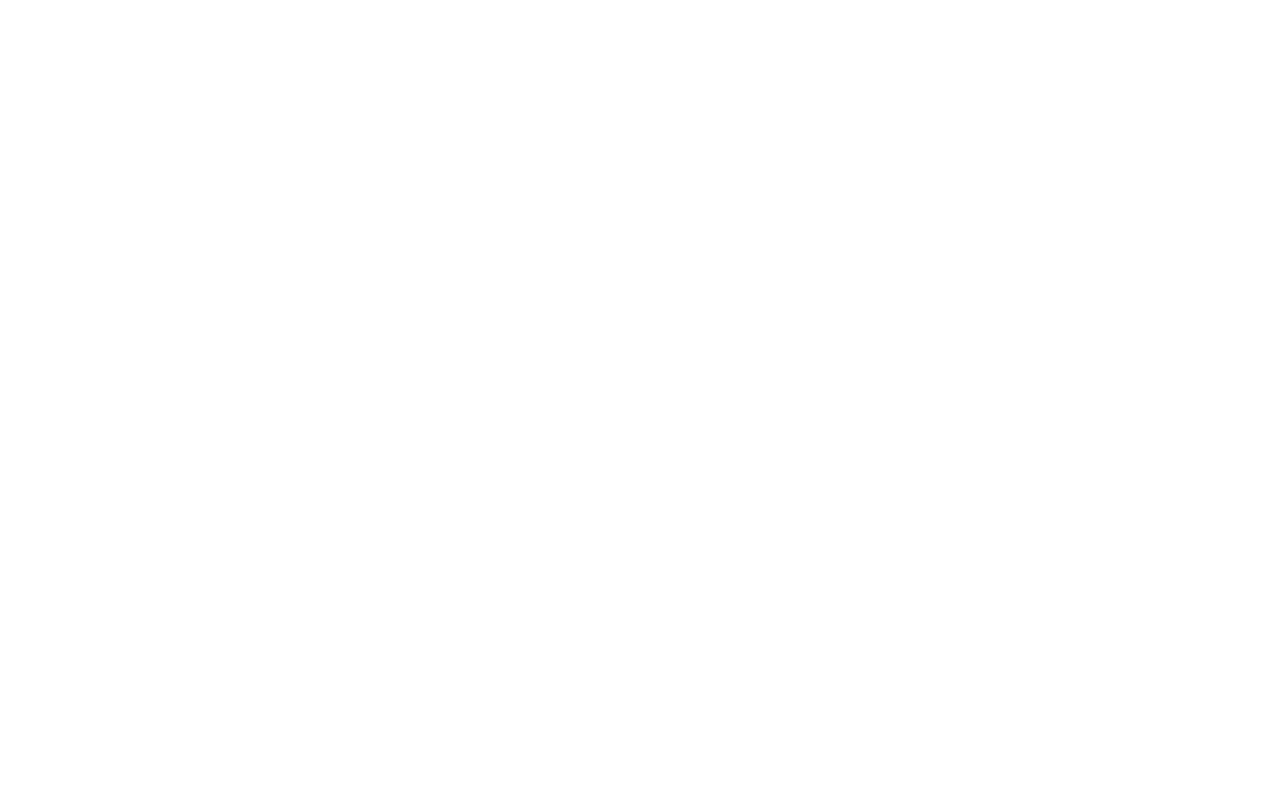
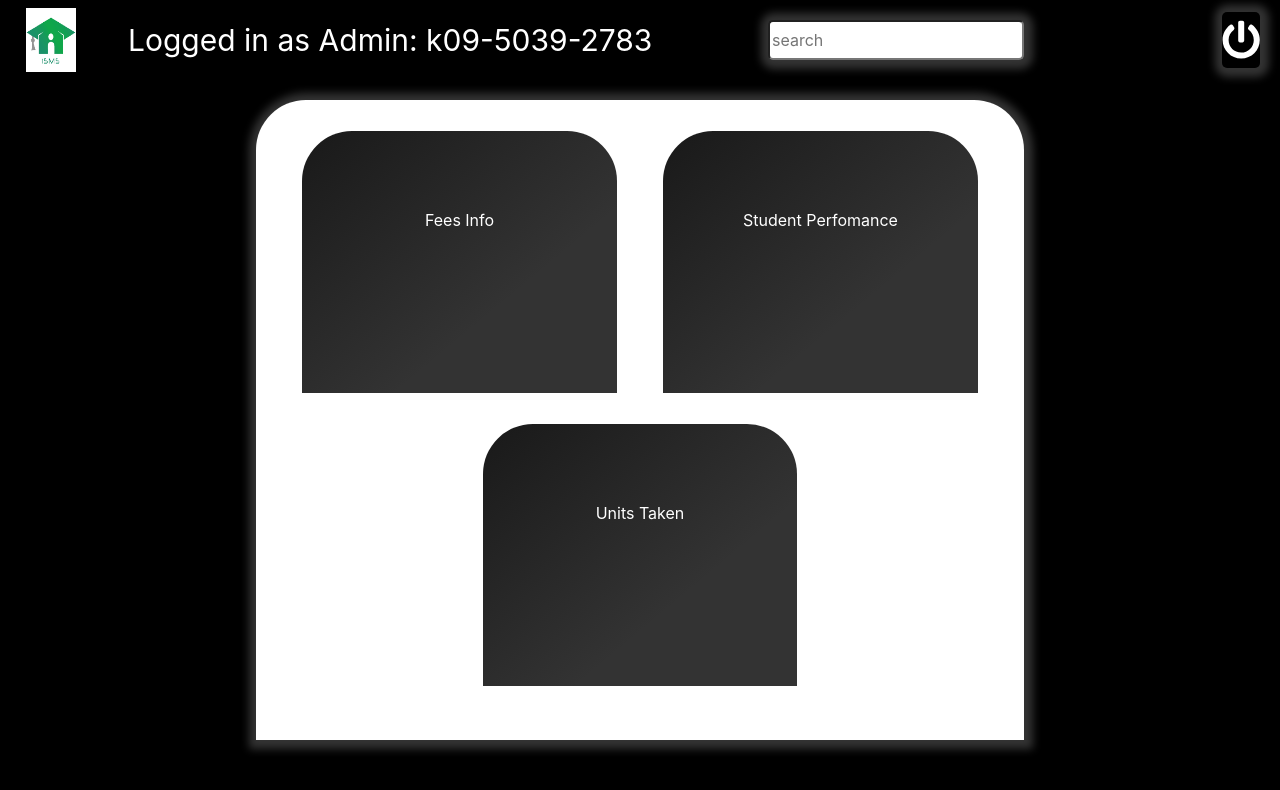
Before and after one commit to wathigo/student-management-system, a React (Create React App) app: page /menu in a window 1280 px wide. Shown: the top 790 px of the page. Built offline with nearby package versions, Linux system fonts and the light colour scheme.

Commit message:
Add the student information menu

```diff
--- a/src/App.css
+++ b/src/App.css
@@ -70,6 +70,11 @@
   height: 100vh;
 }
 
+.name, .adm, .more-info{
+  height: 50px;
+  line-height: 50px;
+}
+
 .name{
   margin-left: 20px;
 }
@@ -92,11 +97,12 @@
   height: 5vh;
   margin-top: 2.5vh;
   border-radius: 5px;
+  box-shadow: 1px 1px 8px 8px rgba(255, 255, 255, .2)
 }
 
 .nav figure{
   height: 8vh;
-  width: 20%;
+  width: 10%;
 }
 .nav figure img{
   height: 100%;
@@ -108,17 +114,18 @@
   background-color: green;
   color: #fff;
   width: 70%;
-  padding-left: 15%;
+  height: 50px;
+  line-height: 50px;
   box-sizing: content-box;
   border-radius: 5px;
+  padding: 7px 10px 7px 10px;
 }
 
 .nav-header{
-  width: 40%;
+  width: 50%;
   height: 10vh;
   line-height: 10vh;
   font-size: 30px;
-  text-shadow: 2px 2px 4px #000000;
 }
 .cl-white{
   color: #fff;
@@ -130,9 +137,50 @@
 
 .power-btn{
   color: #fff;
-  height: 10vh;
+  height: 7vh;
+  width: 3vw !important;
+  margin-top: 1.5vh;
   line-height: 10vh;
   font-size: 30px;
   text-align: left;
   margin-right: 20px;
+  box-shadow: 1px 1px 8px 8px rgba(255, 255, 255, .2) !important;
+  border-radius: 5px;
 }
+
+.menu{
+  height: 80vh;
+  margin: 20px auto 0 auto;
+  width: 60%;
+  background-color: #fff;
+  box-shadow: 1px 1px 8px 8px rgba(255, 255, 255, .2) !important;
+  border-top-left-radius: 50px;
+  border-top-right-radius: 50px;
+}
+
+.menu-item{
+  background: linear-gradient(to right bottom, rgb(25, 25, 25), rgba(0,0,0, .8) 65%);
+  color: #fff;
+  width: 41%;
+  height: 41%;
+  display: inline-block;
+  margin-top: 4%;
+  border-top-left-radius: 50px;
+  border-top-right-radius: 50px;
+  text-align: center;
+  padding: 10%;
+}
+
+.menu-item:first-of-type{
+  margin: 0 6% 0 6%;
+}
+
+.menu-item:last-of-type{
+  margin-left: 29.5%;
+}
+
+.menu-container{
+  height: 100vh;
+  width: 100vw;
+  background-color: black;
+}
--- /dev/null
+++ b/src/components/Menu.js
@@ -0,0 +1,23 @@
+import React from 'react';
+import Nav from './Nav'
+
+const App = () => {
+  return (
+    <div className="menu-container">
+    <Nav/>
+    <div className="menu">
+      <div className="menu-item">
+        Fees Info
+      </div>
+      <div className="menu-item">
+        Student Perfomance
+      </div>
+      <div className="menu-item">
+        Units Taken
+      </div>
+    </div>
+    </div>
+  );
+}
+
+export default App;
--- a/src/components/Students.js
+++ b/src/components/Students.js
@@ -14,8 +14,8 @@
           <span className='firstname pd-left-10'>{this.list[index].firstname}</span>
           <span className='lastname pd-left-25'>{this.list[index].lastname}</span>
         </span>
-        <span className='id pd-left-25' > {this.list[index].id}</span>
-        <span className="more-info"><input type='button' className="sdt-btn" variant="outline-info" value='More Info'/></span>
+        <span className='id pd-left-25 adm' > {this.list[index].id}</span>
+        <span className="more-info"><a className="sdt-btn" href="/menu">More Info</a></span>
       </div>
     );
 }
--- a/src/index.js
+++ b/src/index.js
@@ -7,6 +7,7 @@
 import './index.css';
 import App from './App';
 import Students from './components/Home'
+import Menu from './components/Menu'
 
 
 
@@ -14,7 +15,8 @@
   <Router>
      <Switch>
         <Route exact path="/" component={App} />
-        <Route exact path="/home" component={Students} />
+        <Route path="/home" component={Students} />
+        <Route path="/menu" component={Menu} />
       </Switch>
   </Router>
 
```
